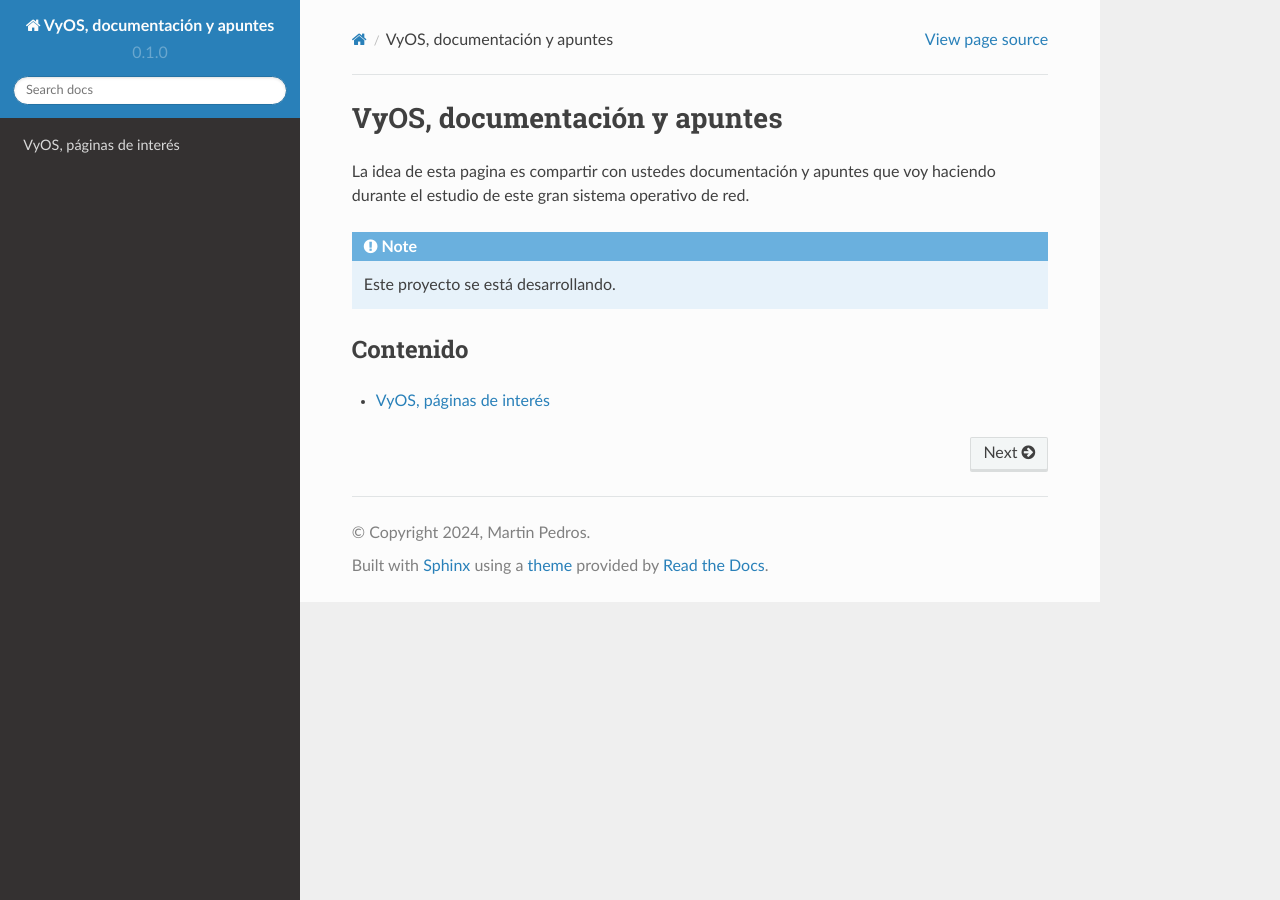
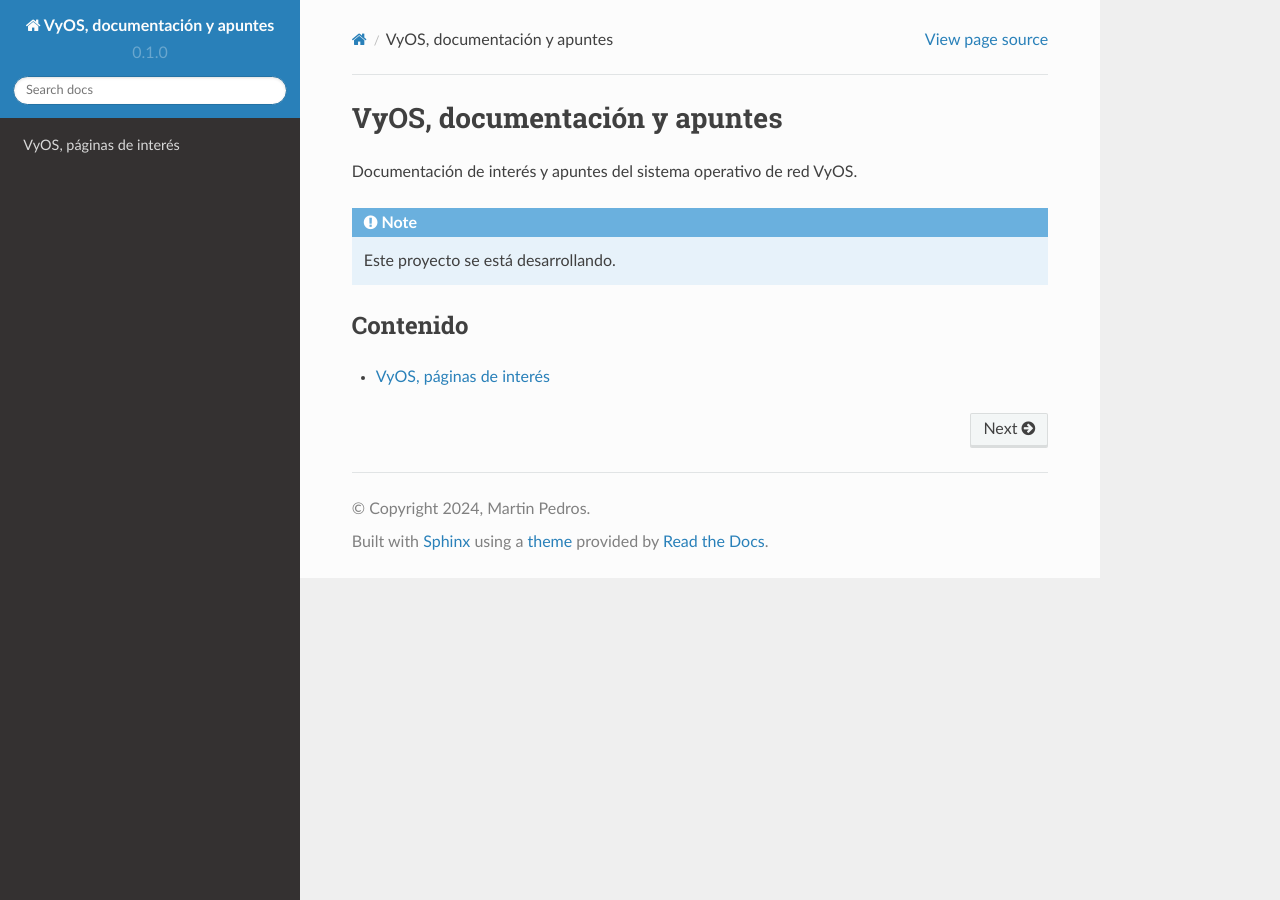
Before and after one commit to martinpedros/vyos, a Sphinx documentation site: the page built from docs/source/index.rst, in a window 1280 px wide. Built offline with Sphinx 7.4.7 and the Read the Docs theme 2.0.0, drawn with Linux system fonts in a browser that asks for light colours.

Commit message:
Update index.rst

```diff
--- a/docs/source/index.rst
+++ b/docs/source/index.rst
@@ -1,7 +1,7 @@
 VyOS, documentación y apuntes
 =============================
 
-La idea de esta pagina es compartir con ustedes documentación y apuntes que voy haciendo durante el estudio de este gran sistema operativo de red.
+Documentación de interés y apuntes del sistema operativo de red VyOS.
 
 
 .. note::
```
